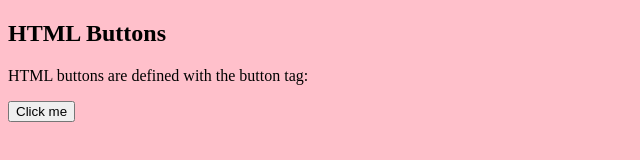
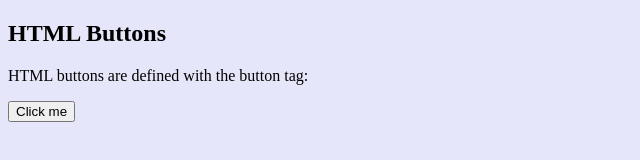
Before and after one commit to crack-hacker-ch/miniature-palm-tree, a plain HTML site: page index.html in a window 1280 px wide. Shown: the whole page, without its empty margins (0-640 px from the left). Drawn offline with Linux system fonts and the light colour scheme.

Commit message:
changed colour to lavender

```diff
--- a/cs.css
+++ b/cs.css
@@ -1,3 +1,3 @@
 body {
-    background-color: pink;
+    background-color: lavender;
   }
```
